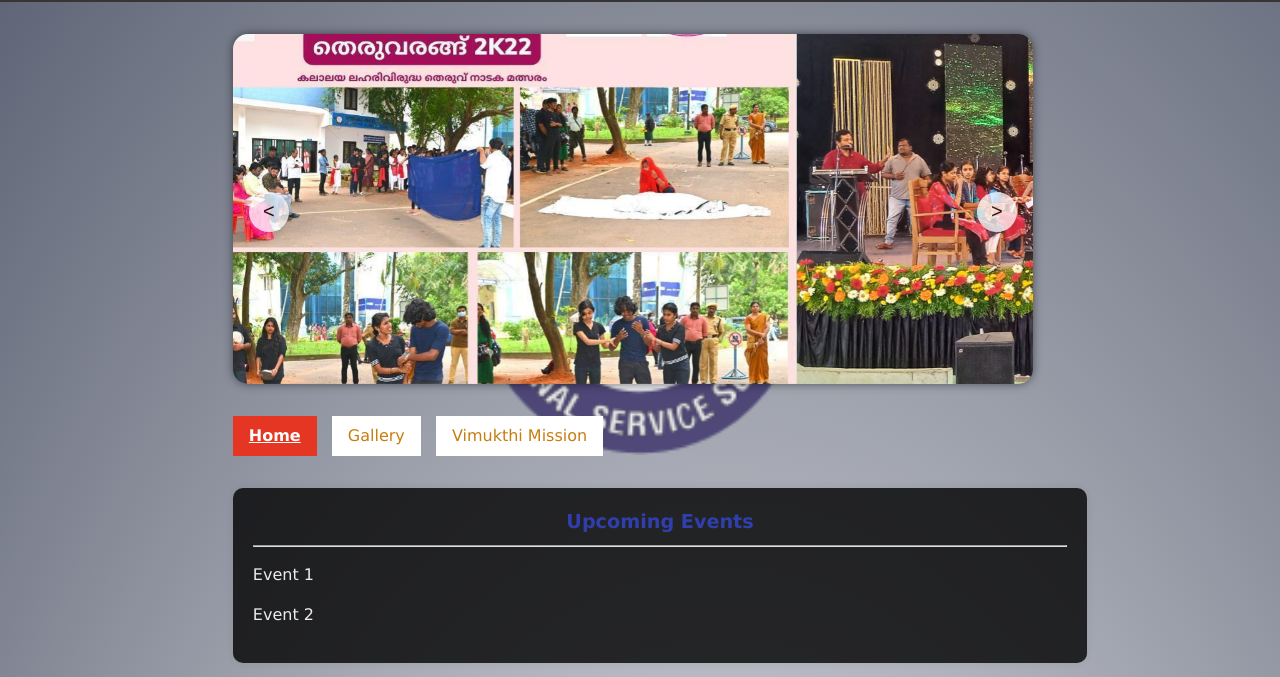
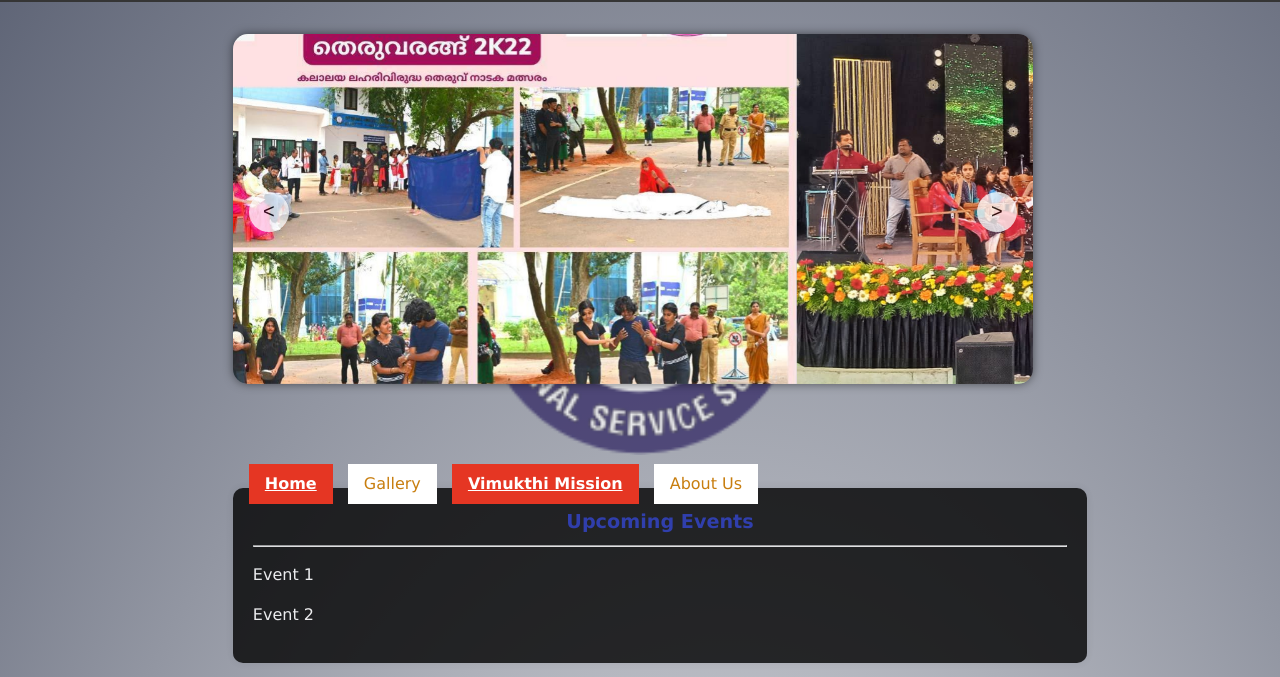
Before and after one commit to Fabinsjr/nss_website, an Astro site: page / in a window 1280 px wide. Shown: the part 106-783 px from the top of the page. Built offline with nearby package versions, Linux system fonts and the light colour scheme; Astro itself is replaced by a stand-in of ours.

Commit message:
new positions

```diff
--- a/src/components/Header.astro
+++ b/src/components/Header.astro
@@ -15,7 +15,8 @@ import Carousel from "./Carousel.astro";
 	<nav>
 		<HeaderLink href="/">Home</HeaderLink>
 		<HeaderLink href="/gallery">Gallery</HeaderLink>
-		<HeaderLink href="/Vimukthi_Mission">Vimukthi Mission</HeaderLink>
+		<HeaderLink href="/">Vimukthi Mission</HeaderLink>
+		<HeaderLink href="public/akash annan.jpg">About Us</HeaderLink>
 	</nav>
 </header>
 
--- a/src/components/HeaderLink.astro
+++ b/src/components/HeaderLink.astro
@@ -15,6 +15,10 @@ const isActive = href === pathname || href === pathname.replace(/\/$/, "");
 <style>
 	a {
 		display: inline-block;
+		position: relative;
+		top: 6vh;
+		left: 1rem;
+		z-index: 1;
 		text-decoration: none;
 		background-color: #ffffff;
 		color: #C87E0F;
```
